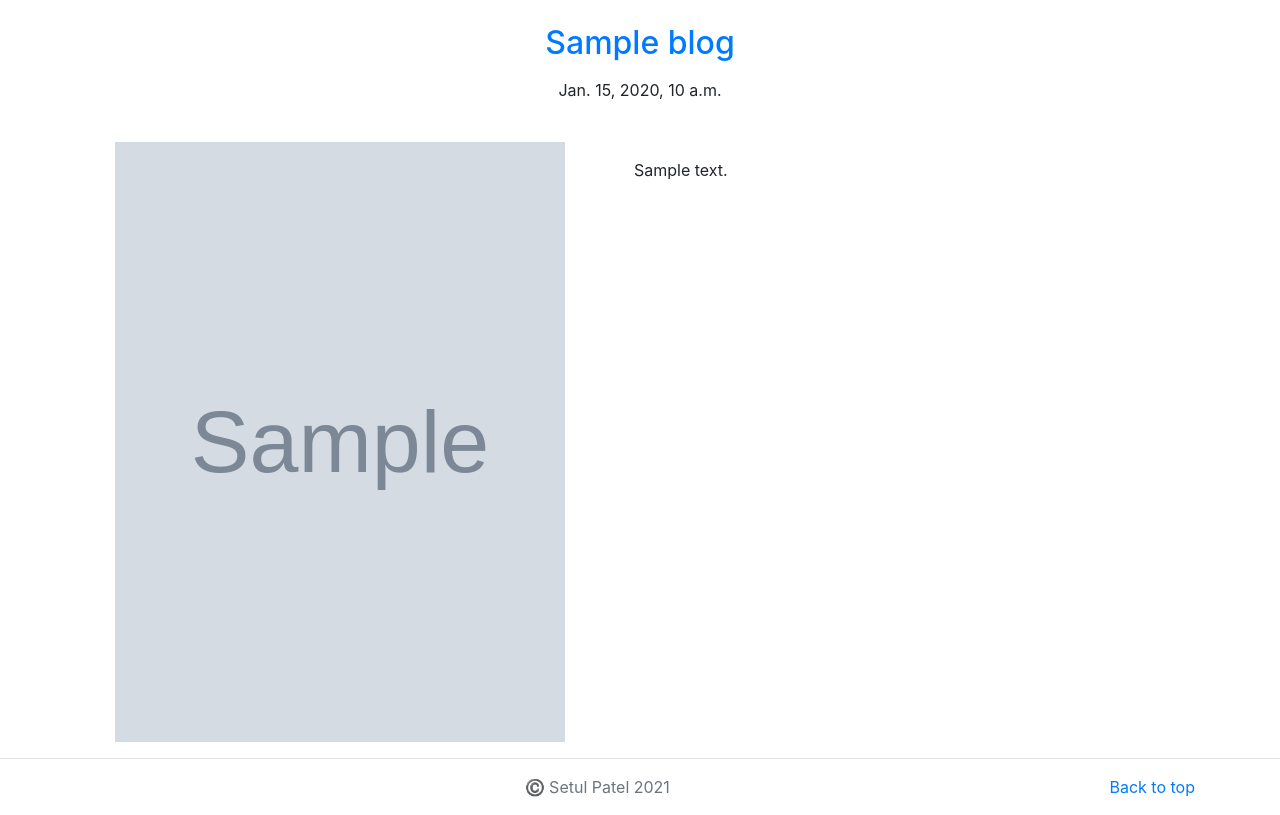
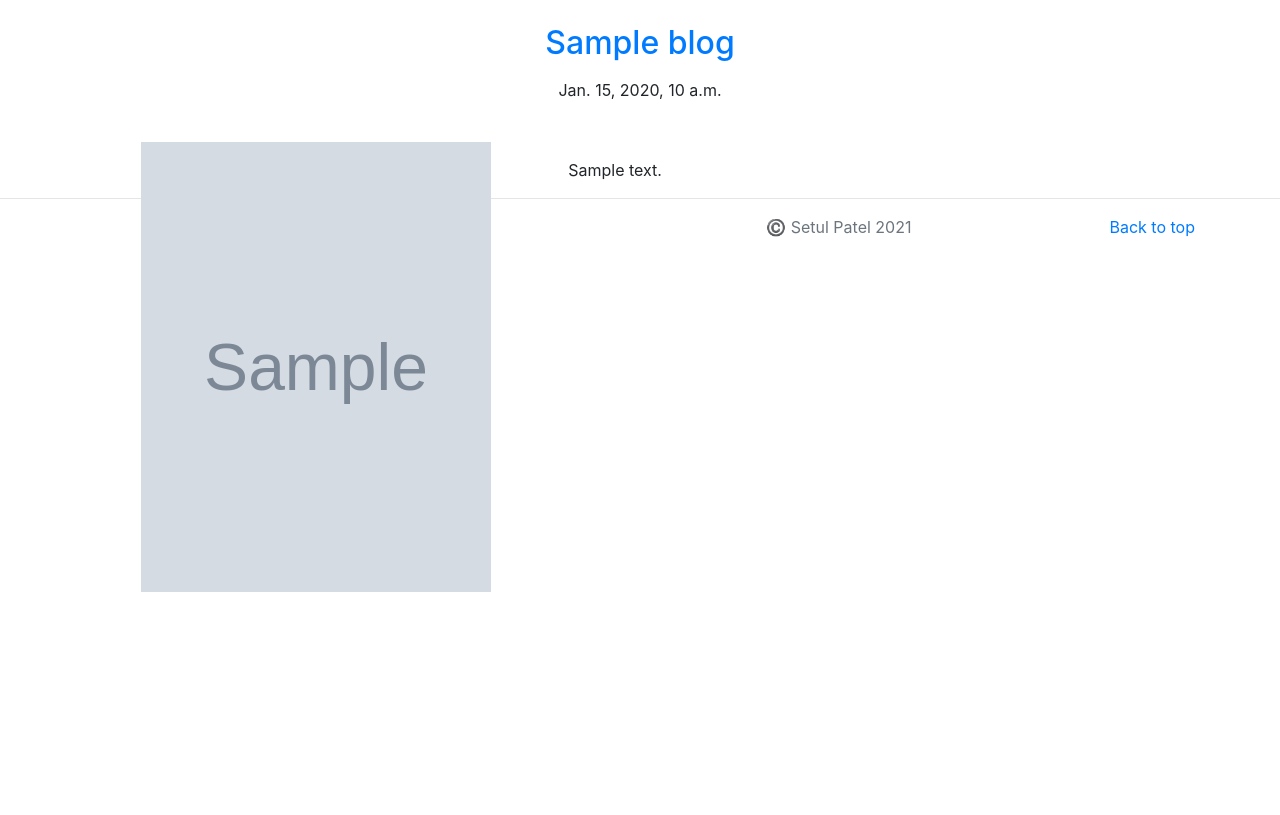
Before and after one commit to Setul0712/Setul_portfolio, a Django app: template blog/templates/blog/detail.html in a window 1280 px wide. Shown: the part 56-871 px from the top of the page. After the commit the page ends 648 px from the top, so only its background shows below. Run offline with Django 3.2, Linux system fonts and the light colour scheme; the template is opened without the code that fills it: most values are stand-ins (such as "Sample title", 1, 10 or a date in 2020); grey boxes marked "Sample" are stand-in pictures; data that the repository does not hold is empty.

Commit message:
Look of details html

```diff
--- a/blog/templates/blog/allblogs.html
+++ b/blog/templates/blog/allblogs.html
@@ -10,7 +10,6 @@
     <meta name="generator" content="Jekyll v4.1.1">
     <title>Setul's Blog</title>
 
-    <link rel="canonical" href="https://getbootstrap.com/docs/4.5/examples/album/">
 
     <!-- Bootstrap core CSS -->
 <link rel="stylesheet" href="https://cdn.jsdelivr.net/npm/bootstrap@4.5.3/dist/css/bootstrap.min.css" integrity="sha384-TX8t27EcRE3e/ihU7zmQxVncDAy5uIKz4rEkgIXeMed4M0jlfIDPvg6uqKI2xXr2" crossorigin="anonymous">
@@ -25,7 +24,8 @@
 <link rel="icon" href="/docs/4.5/assets/img/favicons/favicon.ico">
 <meta name="msapplication-config" content="/docs/4.5/assets/img/favicons/browserconfig.xml">
 <meta name="theme-color" content="#563d7c">
-
+<meta name="viewport" content="width=device-width,initial-scale=1"/>
+<meta name="viewport" content="width=device-width, initial-scale=1.0">
 
     <style>
       .bd-placeholder-img {
--- a/blog/templates/blog/detail.html
+++ b/blog/templates/blog/detail.html
@@ -10,7 +10,6 @@
     <meta name="generator" content="Jekyll v4.1.1">
     <title>{{blog.title}}</title>
 
-    <link rel="canonical" href="https://getbootstrap.com/docs/4.5/examples/album/">
 
     <!-- Bootstrap core CSS -->
 <link rel="stylesheet" href="https://cdn.jsdelivr.net/npm/bootstrap@4.5.3/dist/css/bootstrap.min.css" integrity="sha384-TX8t27EcRE3e/ihU7zmQxVncDAy5uIKz4rEkgIXeMed4M0jlfIDPvg6uqKI2xXr2" crossorigin="anonymous">
@@ -25,9 +24,19 @@
 <link rel="icon" href="/docs/4.5/assets/img/favicons/favicon.ico">
 <meta name="msapplication-config" content="/docs/4.5/assets/img/favicons/browserconfig.xml">
 <meta name="theme-color" content="#563d7c">
-
+<meta name="viewport" content="width=device-width,initial-scale=1"/>
+<meta name="viewport" content="width=device-width, initial-scale=1.0">
 
     <style>
+
+.container{
+  text-align: justify;
+  text-justify: inter-word;
+}
+div {
+  text-align: justify;
+  text-justify: inter-word;
+}
       .bd-placeholder-img {
         font-size: 1.125rem;
         text-anchor: middle;
@@ -36,18 +45,34 @@
         -ms-user-select: none;
         user-select: none;
       }
-	 .illustration img {
-  margin-left: 10%;
-  height : 600px;
-  width: 450px;
-  display: block;
+@media only screen and (max-width:620px) {
+  /* For mobile phones: */
+.illustration .column  .menu {
+    width:100%;
   }
+}
+	 .illustration {
+  display : block;
+  height : 450px;
+  width: 350px;
+ margin-left: 5%;
+ margin-right :7%;
+ margin-bottom : 3%;
+  }
+.row{
+width :100%
+}
 .column {
   margin-left: 10%;
   float: left;
-  width: 50%;
+   width :50%;
+}
 
+.card-text1{
+  margin-left : 10%;
+  margin-right : 10%;
 }
+
       @media (min-width: 768px) {
         .bd-placeholder-img-lg {
           font-size: 3.5rem;
@@ -79,20 +104,18 @@
     <div>
         <div>
         <br/>
-            <a href ="{%url 'detail' blog.id%}"><h2><p class ="text-center"> {{blog.title}}</p></h2></a>
+            <a href ="{{blog.link}}"><h2><p class ="text-center"> {{blog.title}}</p></h2></a>
 
              <p class ="text-center">{{blog.pub_date}}</p>
             <br>
-           <div class="row">
-            <div class="illustration" class="column">
-                <img  src = "{{ blog.image.url }}" />
-            </div>
-            <br>
-            <br>
-            <div width ="6" class="column">
-                <p class="card-text">{{blog.body | linebreaks}}</p>
-            </div>
-            </div>
+
+
+               <a href ="{{blog.link}}"> <img class = "illustration" alt = "{{blog.title}}"  src = "{{ blog.image.url }}" align ="left" /></a>
+
+
+            <p class = "card-text1"> {{blog.body | safe | escape | linebreaks}} </p>
+
+
         </div>
     </div>
  </div>
```
Also changed, not shown: blog/models.py (+4 -6 lines), blog/views.py (+7 -2 lines), jobs/templates/jobs/home.html (+9 -3 lines), blog/migrations/0004_blog_link.py (added), blog/migrations/0005_auto_20210124_1548.py (added), blog/migrations/0006_auto_20210124_1550.py (added), 1 other file.
